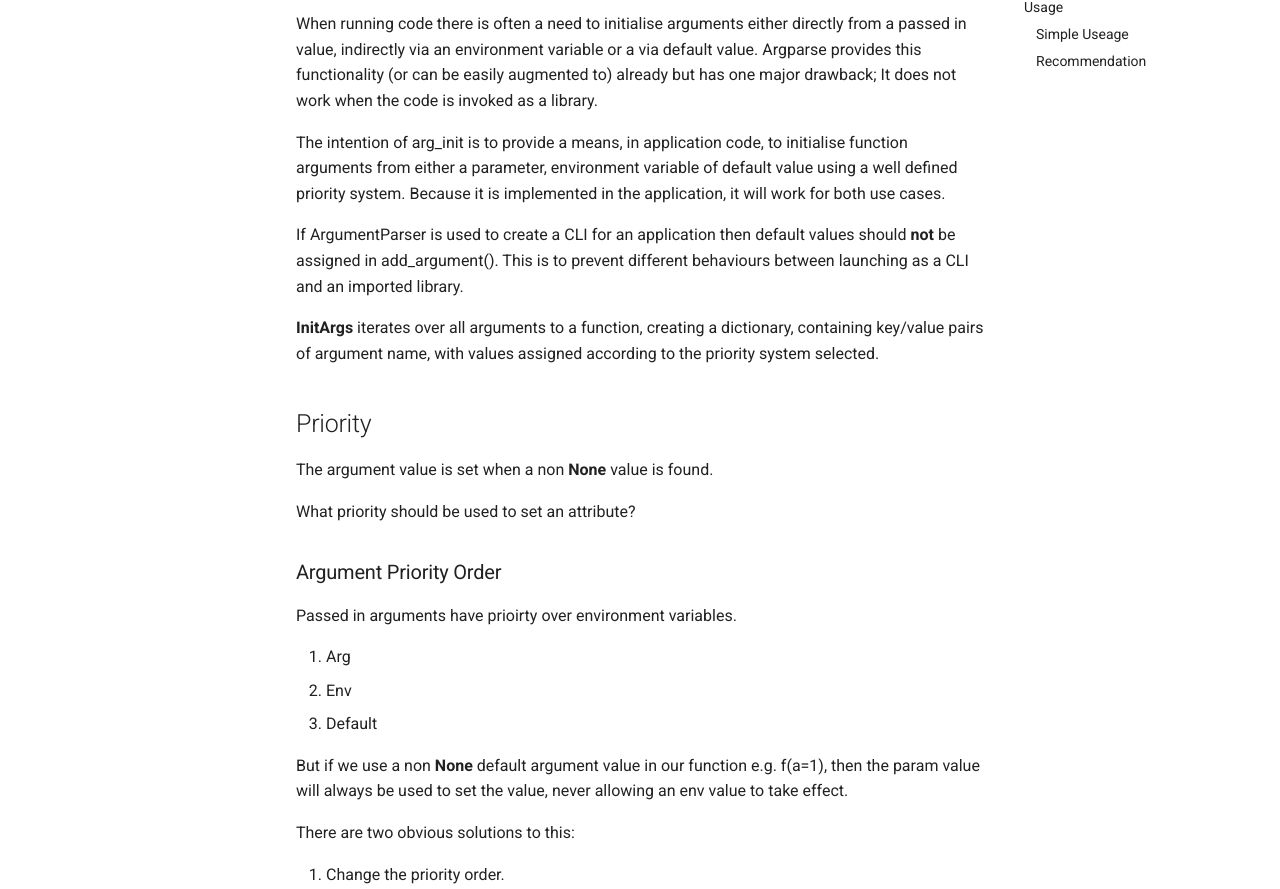
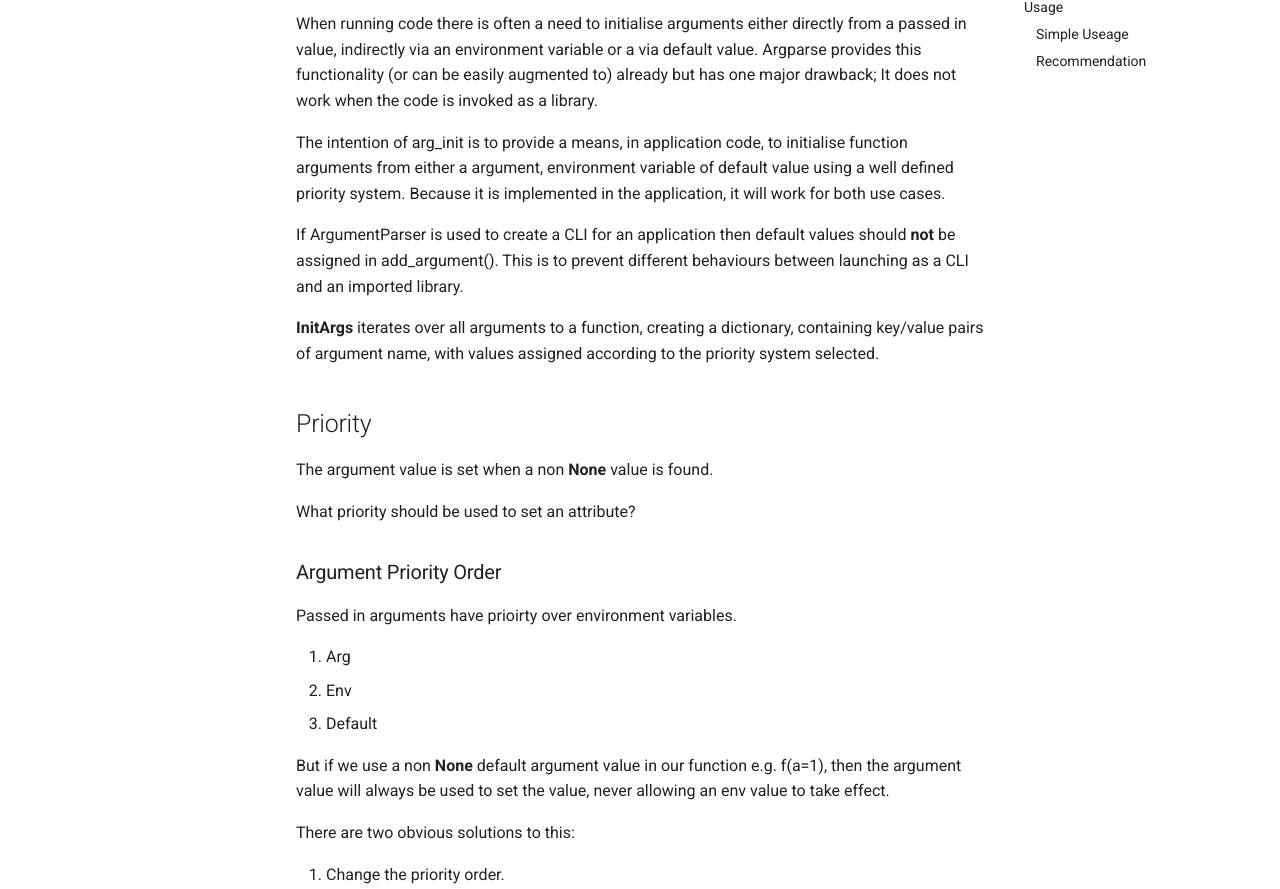
Before and after one commit to srfoster65/arg_init, an MkDocs documentation site: the page built from docs/index.md, in a window 1280 px wide and 1400 px high. Shown: the part 260-1149 px from the top of the window. Built offline with MkDocs 1.6.1 and Material for MkDocs 9.7.7, drawn with Linux system fonts in a browser that asks for light colours; comment, search, counter and statistics services are not loaded.

Commit message:
use argument instead of param in documentation

```diff
--- a/readme.md
+++ b/readme.md
@@ -7,7 +7,7 @@
 
 When running code there is often a need to initialise arguments either directly from a passed in value, indirectly via an environment variable or a via default value. Argparse provides this functionality (or can be easily augmented to) already but has one major drawback; It does not work when the code is invoked as a library.
 
-The intention of arg_init is to provide a means, in application code, to initialise function arguments from either a parameter, environment variable of default value using a well defined priority system. Because it is implemented in the  application, it will work for both use cases.
+The intention of arg_init is to provide a means, in application code, to initialise function arguments from either a argument, environment variable of default value using a well defined priority system. Because it is implemented in the  application, it will work for both use cases.
 
 If ArgumentParser is used to create a CLI for an application then default values should **not** be assigned in add_argument(). This is to prevent different behaviours between launching as a CLI and an imported library.
 
@@ -27,7 +27,7 @@ Passed in arguments have prioirty over environment variables.
 2. Env
 3. Default
 
-But if we use a non **None** default argument value in our function e.g. f(a=1), then the param value will always be used to set the value, never allowing an env value to take effect.
+But if we use a non **None** default argument value in our function e.g. f(a=1), then the argument value will always be used to set the value, never allowing an env value to take effect.
 
 There are two obvious solutions to this:
 
```
Also changed, not shown: docs/usage.md (+2 -2 lines).
